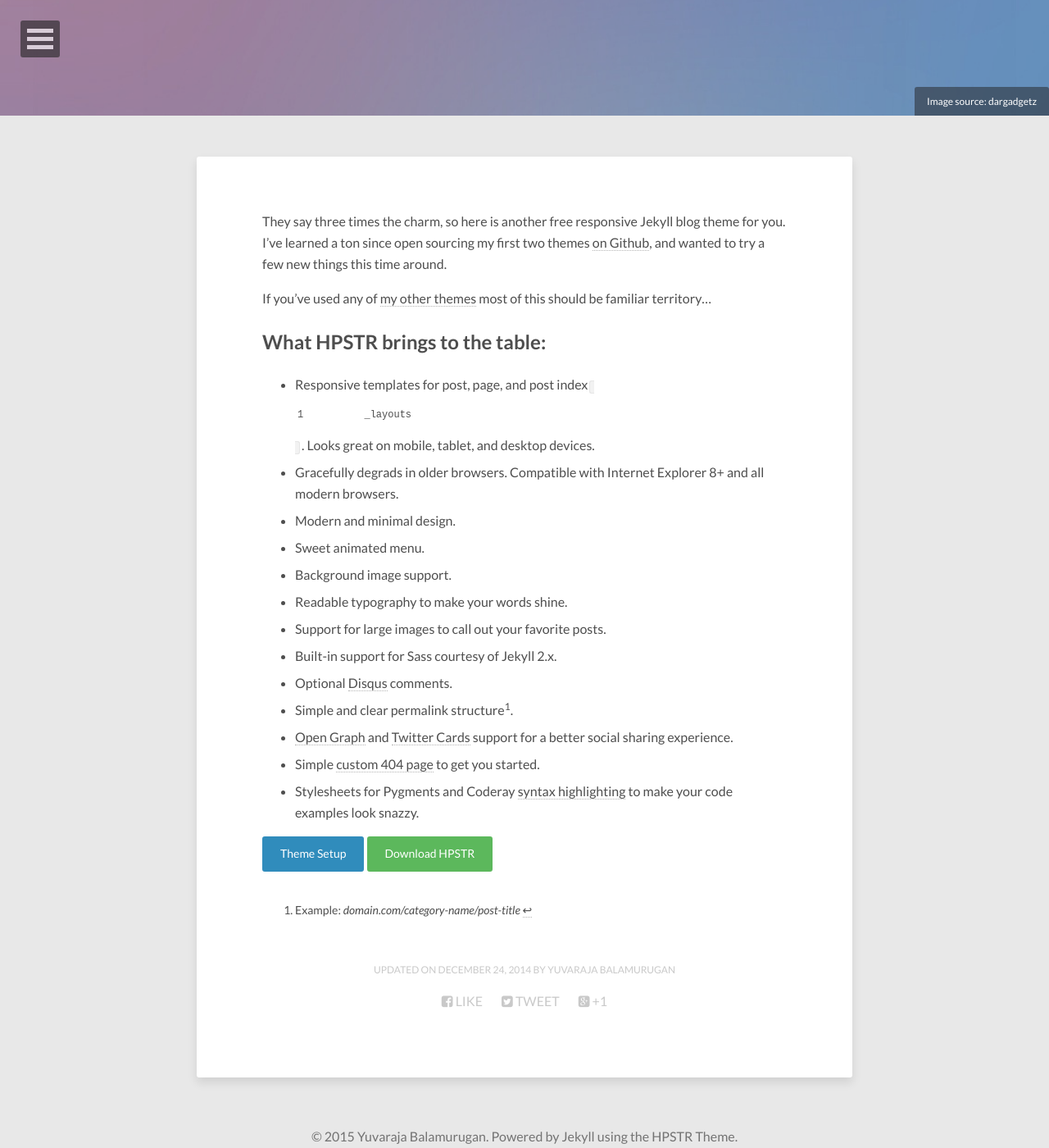
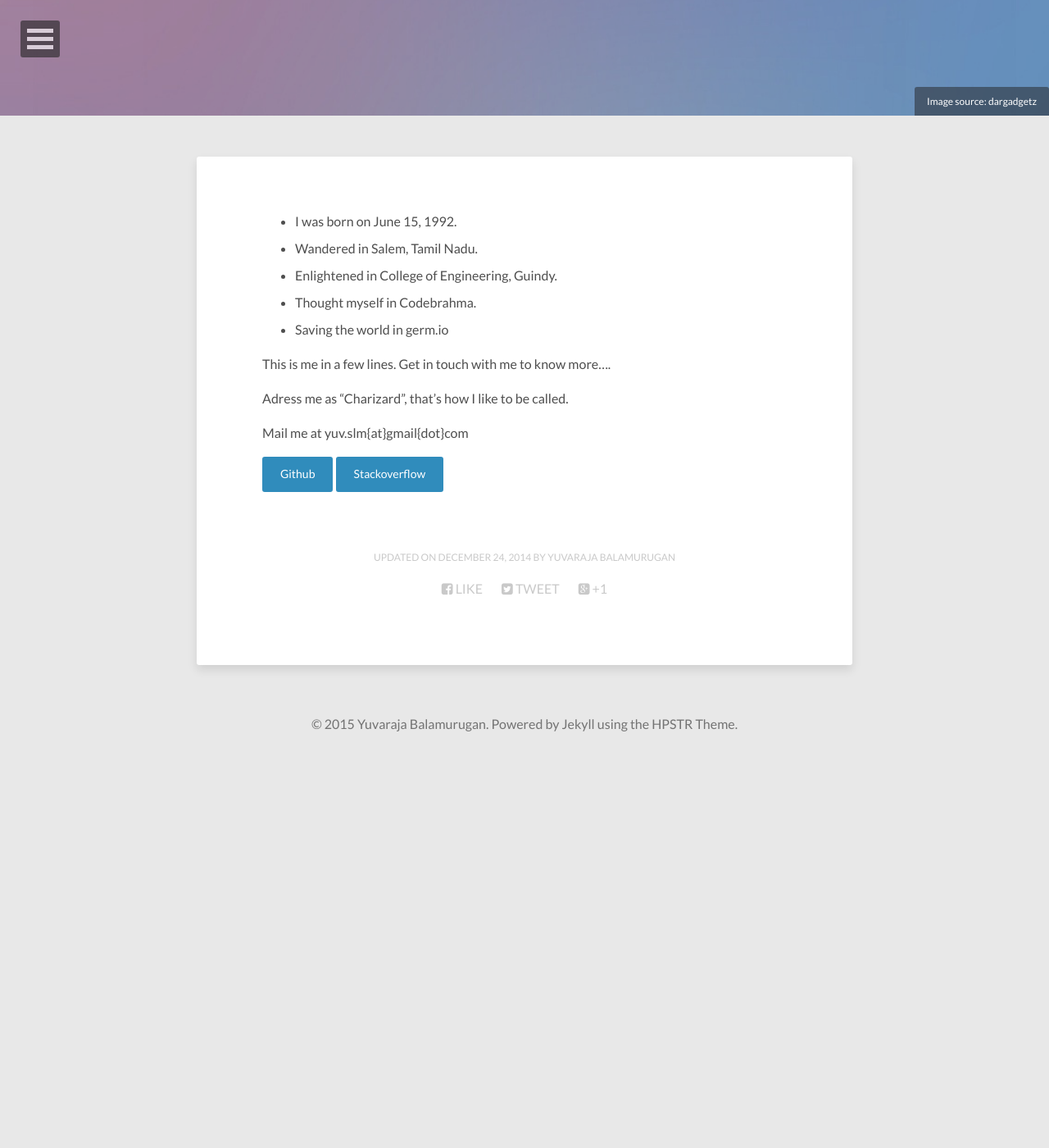
Before and after one commit to Charizard/charizard.github.io, a Jekyll site: the page built from about/index.md, in a window 1280 px wide and 1400 px high, scrolled down 259 px. Shown: the whole window at 82% size. Built offline with Jekyll 4.4.1, drawn with Linux system fonts in a browser that asks for light colours; nearby versions of some CDN libraries; after the commit the page ends 1183 px from its top, so only the background shows below that; some of the changed text lies outside the part shown.

Commit message:
Added the "About Me" page and bio inside the config

```diff
--- a/_config.yml
+++ b/_config.yml
@@ -5,13 +5,13 @@ reading_time:     true
 words_per_minute: 200
 # Your site's domain goes here (eg: //mmistakes.github.io, http://mademistakes.com, etc)
 # When testing locally leave blank or use http://localhost:4000
-url:
+url: http://www.boastingsof.me/
 
 # Owner/author information
 owner:
   name:           Yuvaraja Balamurugan
   avatar:         avatar.jpg
-  bio:            "Your bio goes here. It shouldn't be super long but a good two sentences or two should suffice."
+  bio:            "Hacker, Fake photographer, Coffee lover and Biker"
   email:          yuv.slm@gmail.com
   # Social networking links used in footer. Update and remove as you like.
   twitter:        "Charizard_"
--- a/about/index.md
+++ b/about/index.md
@@ -1,6 +1,6 @@
 ---
 layout: page
-title: About the Jekyll Theme
+title: About Me
 image:
   feature: abstract-5.jpg
   credit: dargadgetz
@@ -9,26 +9,19 @@ comments: false
 modified: 2014-12-24
 ---
 
-They say three times the charm, so here is another free responsive Jekyll blog theme for you. I've learned a ton since open sourcing my first two themes [on Github](http://github.com/mmistakes), and wanted to try a few new things this time around.
+* I was born on June 15, 1992.
+* Wandered in Salem, Tamil Nadu.
+* Enlightened in College of Engineering, Guindy.
+* Thought myself in Codebrahma.
+* Saving the world in germ.io
 
-If you've used any of [my other themes](http://mademistakes.com/work/jekyll-themes/) most of this should be familiar territory...
+This is me in a few lines. Get in touch with me to know more....
 
-## What HPSTR brings to the table:
+Adress me as "Charizard", that's how I like to be called.
 
-* Responsive templates for post, page, and post index `_layouts`. Looks great on mobile, tablet, and desktop devices.
-* Gracefully degrads in older browsers. Compatible with Internet Explorer 8+ and all modern browsers.
-* Modern and minimal design.
-* Sweet animated menu.
-* Background image support.
-* Readable typography to make your words shine.
-* Support for large images to call out your favorite posts.
-* Built-in support for Sass courtesy of Jekyll 2.x.
-* Optional [Disqus](http://disqus.com) comments.
-* Simple and clear permalink structure[^1].
-* [Open Graph](https://developers.facebook.com/docs/opengraph/) and [Twitter Cards](https://dev.twitter.com/docs/cards) support for a better social sharing experience.
-* Simple [custom 404 page]({{ site.url }}/404.html) to get you started.
-* Stylesheets for Pygments and Coderay [syntax highlighting]({{ site.url }}/code-highlighting-post/) to make your code examples look snazzy.
+Mail me at yuv.slm{at}gmail{dot}com
 
-<div markdown="0"><a href="{{ site.url }}/theme-setup/" class="btn btn-info">Theme Setup</a> <a href="https://github.com/mmistakes/hpstr-jekyll-theme" class="btn btn-success">Download HPSTR</a></div>
-
-[^1]: Example: *domain.com/category-name/post-title*
+<div markdown="0">
+  <a href="https://github.com/Charizard" target="_blank" class="btn btn-info">Github</a>
+  <a href="http://stackoverflow.com/users/2678080/charizard" target="_blank" class="btn btn-info">Stackoverflow</a>
+</div>
```
